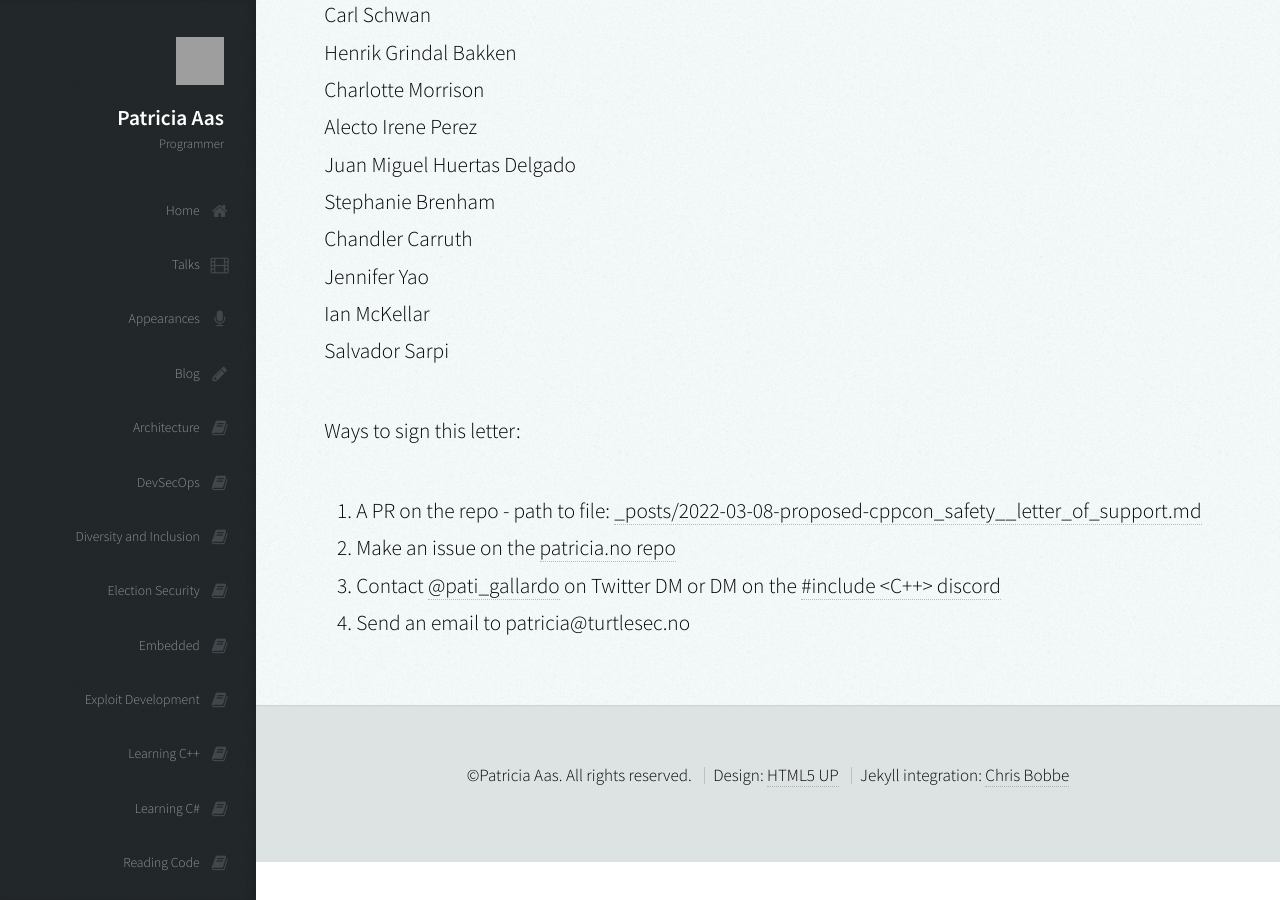
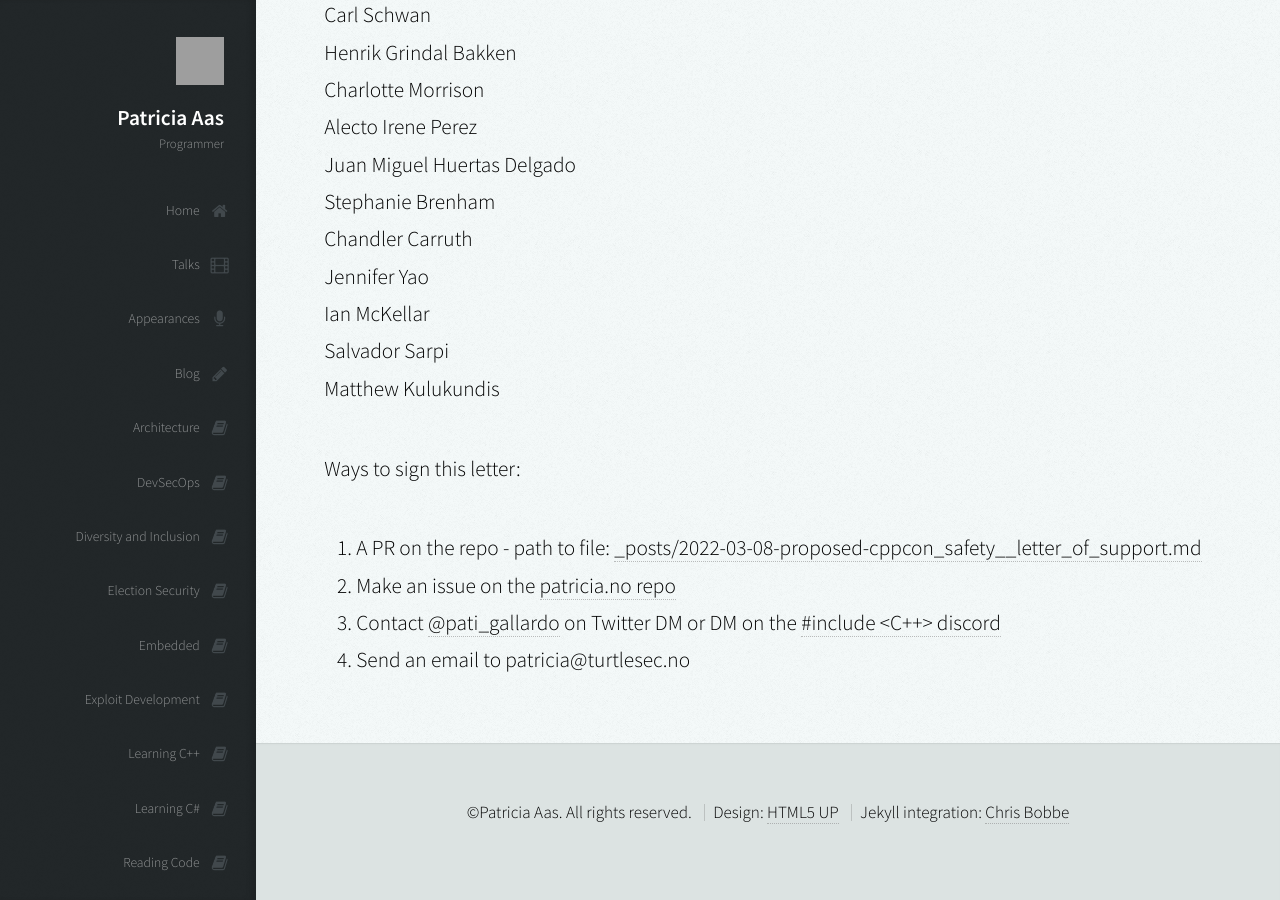
Before and after one commit to patricia-gallardo/patricia-gallardo.github.io, a Jekyll site: the page built from _posts/2022-03-08-proposed-cppcon_safety__letter_of_support.md, in a window 1280 px wide and 900 px high, scrolled down 3134 px. Built offline with Jekyll 4.4.1, drawn with Linux system fonts in a browser that asks for light colours; nearby versions of some CDN libraries; grey boxes are pictures that could not be loaded.

Commit message:
Signing letter of support

```diff
--- a/_posts/2022-03-08-proposed-cppcon_safety__letter_of_support.md
+++ b/_posts/2022-03-08-proposed-cppcon_safety__letter_of_support.md
@@ -92,6 +92,7 @@ Chandler Carruth <br>
 Jennifer Yao<br>
 Ian McKellar<br>
 Salvador Sarpi <br>
+Matthew Kulukundis <br>
 
 
 Ways to sign this letter:
```
